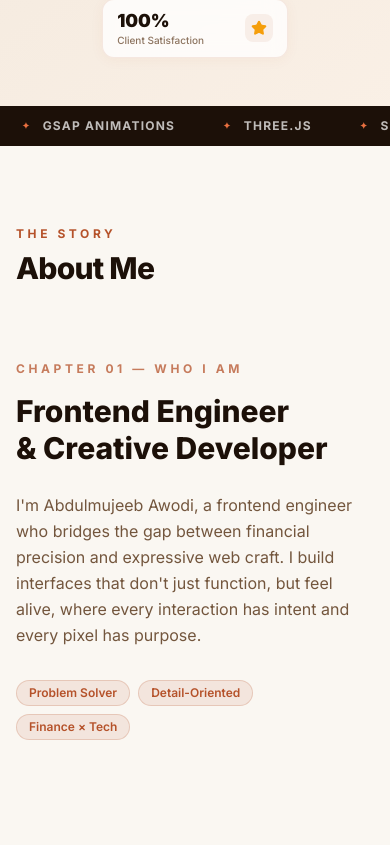
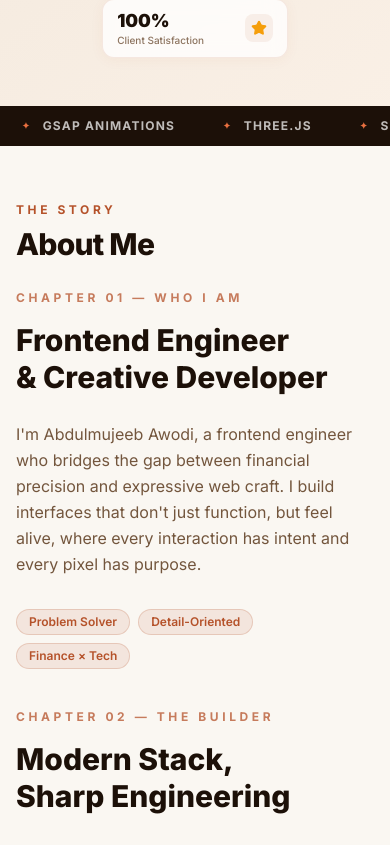
Before and after one commit to codekid-cyber1/Portfolio-1.2, a Next.js app: page / in a window 390 px wide. Shown: the part 991-1836 px from the top of the page. Built offline with nearby package versions, Linux system fonts and the light colour scheme.

Commit message:
fix: shorten vertical spacing and restore full opacity on mobile in About section

```diff
--- a/components/sections/About.tsx
+++ b/components/sections/About.tsx
@@ -102,16 +102,17 @@ export const About = () => {
 
   useEffect(() => {
     const ctx = gsap.context(() => {
-      // ── Set initial chapter opacities ──
+      const mm = gsap.matchMedia();
+
+      // ── Desktop (>= 768px): Interactive GSAP Scrollytelling & Pinned Portrait ──
+      mm.add("(min-width: 768px)", () => {
         chapterRefs.current.forEach((el, i) => {
           if (!el) return;
           gsap.set(el, { opacity: i === 0 ? 1 : 0.3, y: i === 0 ? 0 : 20 });
         });
 
-      // Initialize chapter 0 visual state
         animateToChapter(0);
 
-      // ── Per-chapter ScrollTrigger: smoothly activate chapters ──
         CHAPTERS.forEach((ch, i) => {
           const el = chapterRefs.current[i];
           if (!el) return;
@@ -135,9 +136,6 @@ export const About = () => {
           });
         });
 
-      // ── GSAP ScrollTrigger Pinning for the Portrait ──
-      const mm = gsap.matchMedia();
-      mm.add("(min-width: 768px)", () => {
         if (storyAreaRef.current && pinVisualRef.current) {
           ScrollTrigger.create({
             trigger: storyAreaRef.current,
@@ -149,6 +147,14 @@ export const About = () => {
             invalidateOnRefresh: true,
           });
         }
+      });
+
+      // ── Mobile (< 768px): Clean, compact flow with full readable opacity ──
+      mm.add("(max-width: 767px)", () => {
+        chapterRefs.current.forEach((el) => {
+          if (!el) return;
+          gsap.set(el, { opacity: 1, y: 0, clearProps: "all" });
+        });
       });
 
       function animateToChapter(index: number) {
@@ -215,7 +221,7 @@ export const About = () => {
       style={{ background: "var(--brand-cream-light)" }}
     >
       {/* ── Section label ── */}
-      <div className="container px-4 mx-auto pt-20 pb-6">
+      <div className="container px-4 mx-auto pt-14 pb-4 md:pt-20 md:pb-6">
         <p
           className="text-xs font-bold uppercase tracking-[0.3em]"
           style={{ color: "var(--brand-terracotta)" }}
@@ -231,17 +237,16 @@ export const About = () => {
       </div>
 
       {/* ── Story Area (2-column layout with GSAP pin) ── */}
-      <div ref={storyAreaRef} className="container px-4 mx-auto relative">
+      <div ref={storyAreaRef} className="container px-4 mx-auto relative pb-12 md:pb-24">
         <div className="grid grid-cols-1 md:grid-cols-[1fr_360px] lg:grid-cols-[1fr_420px] gap-8 md:gap-12 lg:gap-16 items-start relative">
 
           {/* LEFT — scrollable chapter cards */}
-          <div className="space-y-[32vh] py-[6vh]">
+          <div className="space-y-10 sm:space-y-12 md:space-y-[28vh] py-3 md:py-[6vh]">
             {CHAPTERS.map((ch, i) => (
               <div
                 key={ch.id}
                 ref={(el) => { chapterRefs.current[i] = el; }}
-                className="transition-none"
-                style={{ minHeight: "55vh" }}
+                className="min-h-0 md:min-h-[50vh] transition-none"
               >
                 {/* Eyebrow */}
                 <p
```
Lines whose indentation alone changed are shown as unchanged.
